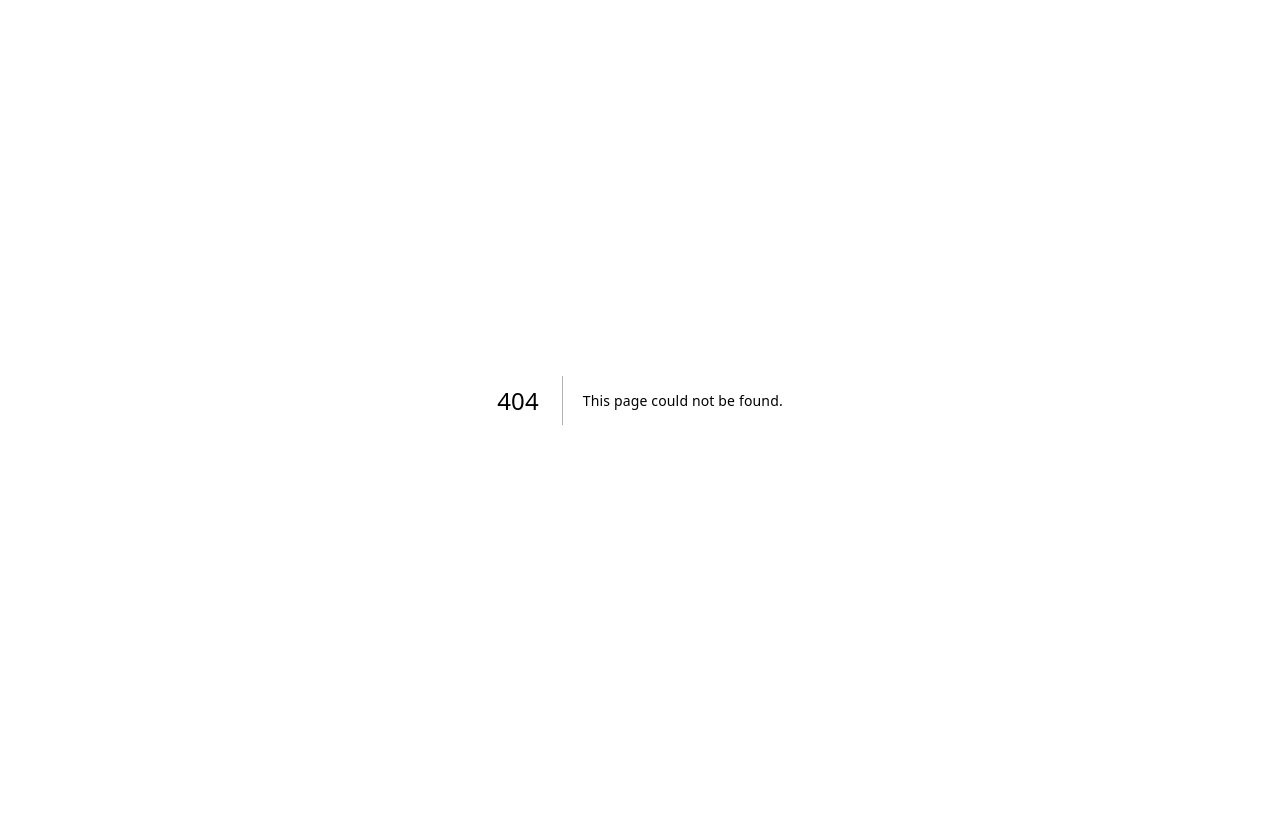
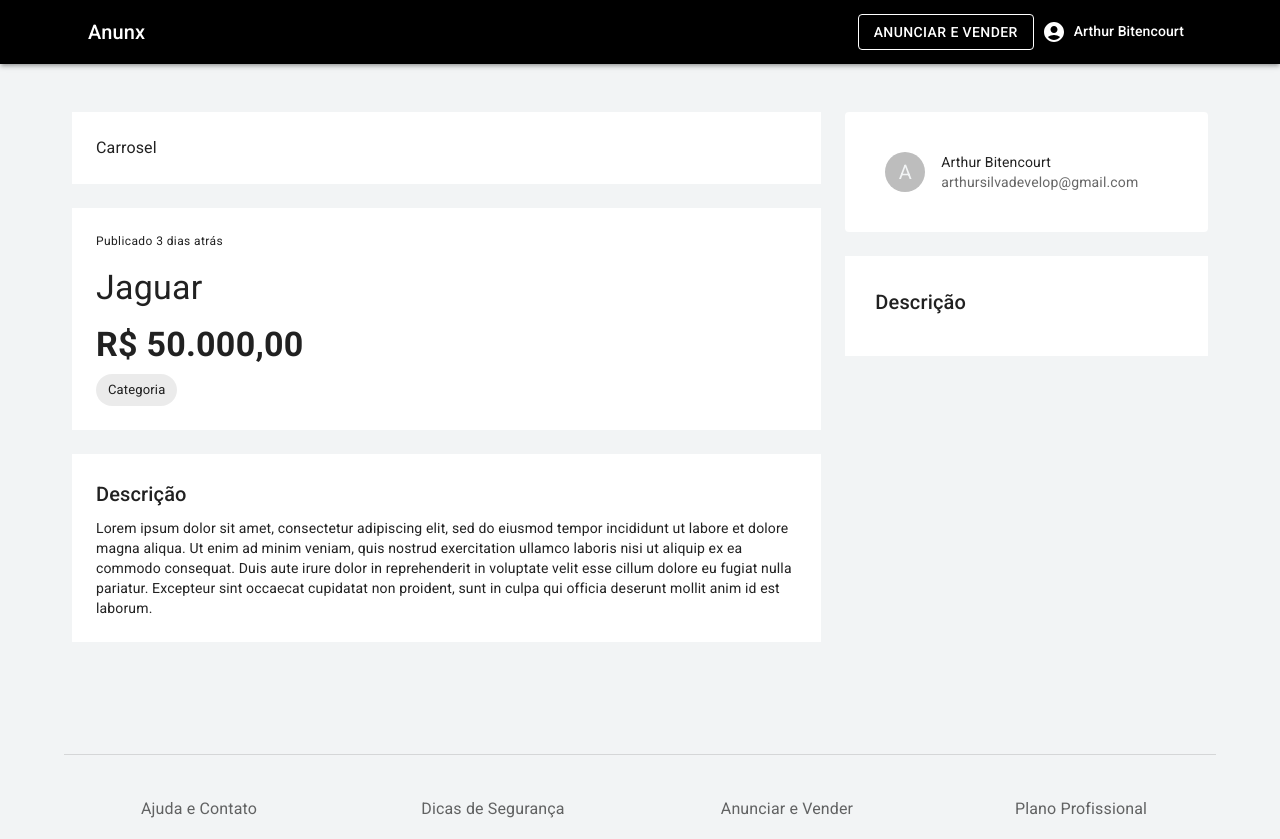
Before and after one commit to OBitencourt/anunx, a Next.js app: page /product in a window 1280 px wide. Before the commit this address had no page. Before the commit the page ends 800 px from the top, so only its background shows below. Built offline with nearby package versions, Linux system fonts and the light colour scheme.

Commit message:
feat: adding product page

```diff
--- a/pages/index.js
+++ b/pages/index.js
@@ -20,7 +20,6 @@ const Index = () => {
                     maxWidth='md'
 
                 >
-
                     <Typography
                         variant='h3'
                         component='h1'
@@ -47,7 +46,6 @@ const Index = () => {
                         </IconButton>
                     </Paper>
                 </Container>
-
                 <Container
                     maxWidth='lg'
                     sx={{padding: '40px'}}
--- /dev/null
+++ b/pages/product.js
@@ -0,0 +1,129 @@
+
+import { Box, Container, Grid, Typography, Chip, Card, CardHeader, Avatar, CardMedia } from '@mui/material'
+import TemplateDefault from '../src/templates/Default'
+import styled from 'styled-components'
+
+const StyledBox = styled(Box)`
+    padding: 30px;
+    margin-bottom: 30px;
+    background-color: white;
+`
+
+const Product = () => {
+    return (
+        <>
+            <TemplateDefault>
+                <Container
+                    maxWidth='lg'
+                >
+                    <Grid container spacing={3}>
+                        <Grid item
+                            xs={8}
+                        >
+                            <StyledBox
+                                sx={{
+                                    backgroundColor: 'white',
+                                    padding: 3,
+                                    marginBottom: 3,
+                                }}
+                            >
+                                Carrosel
+                            </StyledBox>
+                            <StyledBox
+                                sx={{
+                                    backgroundColor: 'white',
+                                    padding: 3,
+                                    marginBottom: 3,
+                                }}
+                            >
+                                <Typography
+                                    component='h4'
+                                    variant='caption'
+
+                                >
+                                    Publicado 3 dias atrás
+                                </Typography>
+                                <Typography
+                                    component='h4'
+                                    variant='h4'
+                                    sx={{
+                                        margin: '15px 0px',
+                                    }}
+                                >
+                                    Jaguar
+                                </Typography>
+                                <Typography
+                                    component='h4'
+                                    variant='h4'
+                                    fontWeight='bold'
+                                    sx={{marginBottom: 1,}}
+                                >
+                                    R$ 50.000,00
+                                </Typography>
+                                <Chip label='Categoria' />
+                            </StyledBox>
+                            <StyledBox
+                                sx={{
+                                    backgroundColor: 'white',
+                                    padding: 3,
+                                    marginBottom: 3,
+                                }}
+                            >
+
+                                <Typography
+                                    component='h6'
+                                    variant='h6'
+                                    sx={{marginBottom: 1,}}
+                                >
+                                    Descrição
+                                </Typography>
+                                <Typography
+                                    component='p'
+                                    variant='body2'
+
+                                >
+                                    Lorem ipsum dolor sit amet, consectetur adipiscing elit, sed do eiusmod tempor incididunt ut labore et dolore magna aliqua. Ut enim ad minim veniam, quis nostrud exercitation ullamco laboris nisi ut aliquip ex ea commodo consequat. Duis aute irure dolor in reprehenderit in voluptate velit esse cillum dolore eu fugiat nulla pariatur. Excepteur sint occaecat cupidatat non proident, sunt in culpa qui officia deserunt mollit anim id est laborum.
+                                </Typography>
+
+                            </StyledBox>
+                        </Grid>
+                        <Grid item
+                            xs={4}
+                        >
+                            <Card
+                                sx={{
+                                    padding: 3,
+                                    marginBottom: 3,
+                                }}
+                                elevation={0}
+                            >
+                                <CardHeader
+                                    avatar={
+                                        <Avatar>A</Avatar>
+                                    }
+                                    title='Arthur Bitencourt'
+                                    subheader='arthursilvadevelop@gmail.com'
+                                />
+                                <CardMedia
+                                    image='https://cdn.pixabay.com/photo/2016/07/07/16/46/dice-1502706_640.jpg'
+                                />
+
+                            </Card>
+                            <StyledBox>
+                                <Typography
+                                    component='h6'
+                                    variant='h6'
+                                    sx={{marginBottom: 1,}}
+                                >
+                                    Descrição
+                                </Typography>
+                            </StyledBox>
+                        </Grid>
+                    </Grid>
+                </Container>
+            </TemplateDefault>
+        </>
+    )
+}
+
+export default Product
```
